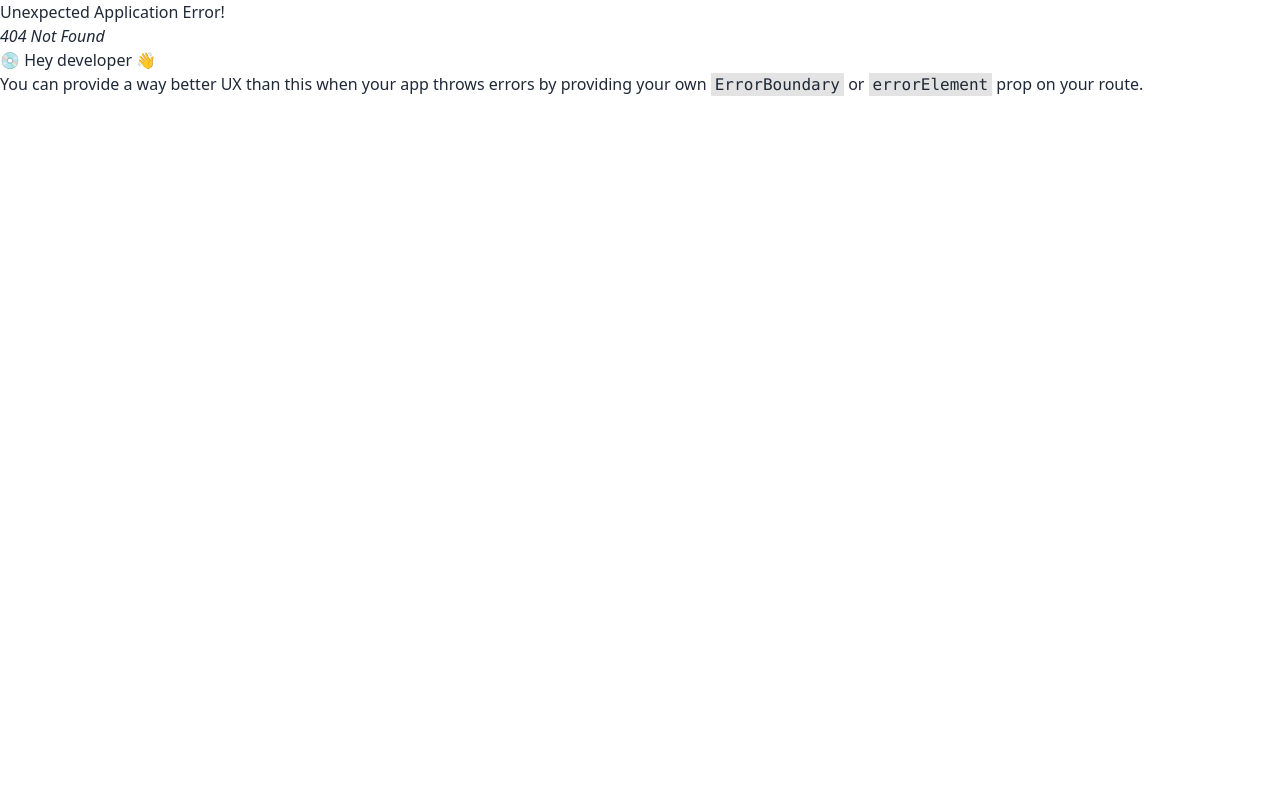
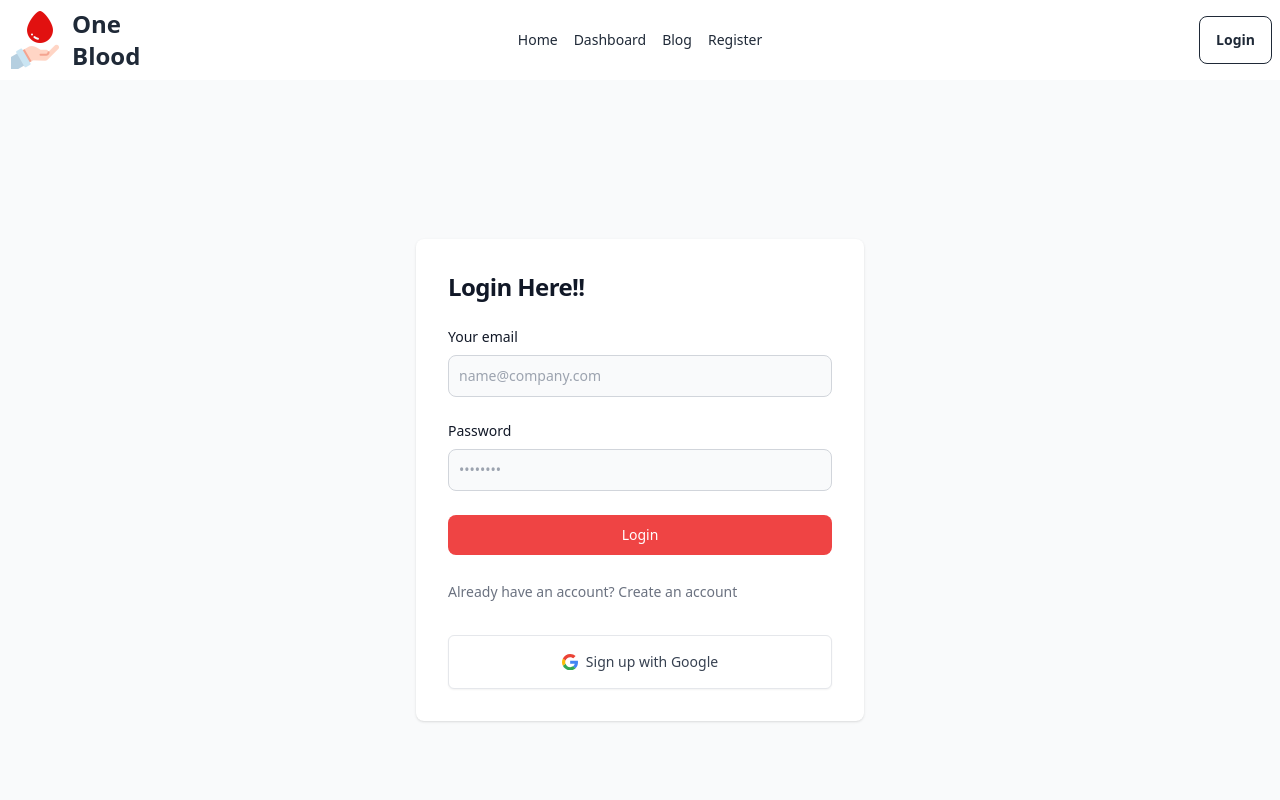
Before and after one commit to shorif2/blood-donation-application-client, a React (Vite) app: page /login in a window 1280 px wide. Before the commit this address had no page. Shown: the top 800 px of the page. Built offline with nearby package versions, Linux system fonts and the light colour scheme.

Commit message:
login setup and toast added

```diff
--- a/package.json
+++ b/package.json
@@ -15,6 +15,7 @@
     "pure-react-carousel": "^1.30.1",
     "react": "^18.2.0",
     "react-dom": "^18.2.0",
+    "react-hot-toast": "^2.4.1",
     "react-responsive-carousel": "^3.2.23",
     "react-router-dom": "^6.20.0",
     "react-slick": "^0.29.0",
--- a/src/components/Footer/Footer.jsx
+++ b/src/components/Footer/Footer.jsx
@@ -8,7 +8,10 @@ const Footer = () => {
 
 
             <div className="flex justify-between pt-10">
+                <div className="flex flex-col justify-center items-center">
                 <img className="w-12" src="/public/blood.png" alt="" />
+                <h2 className="text-white">OneBlood</h2>
+                </div>
                 <div className="flex gap-10 items-center">
                     <p className="text-white text-xl">
                     Ready to get started?
--- a/src/components/Navbar/Navbar.jsx
+++ b/src/components/Navbar/Navbar.jsx
@@ -1,3 +1,4 @@
+import { Link } from "react-router-dom";
 import Container from "../Shared/Container";
 
 
@@ -22,14 +23,15 @@ const Navbar = () => {
             </div>
             <div className="navbar-center hidden lg:flex">
                 <ul className="menu menu-horizontal gap-4">
-                    <li>Home</li>
+                <Link to='/'>Home</Link>
+
                     <li>Dashboard</li>
                     <li>Blog</li>
                     <li>Register</li>
                 </ul>
             </div>
             <div className="navbar-end">
-                <a className="btn">Login</a>
+                <Link to='/login' className="btn btn-outline" >Login</Link>
             </div>
         </div>
         </Container>
--- a/src/main.jsx
+++ b/src/main.jsx
@@ -4,9 +4,11 @@ import ReactDOM from 'react-dom/client'
 import './index.css'
 import { RouterProvider } from 'react-router-dom'
 import router from './router/Router'
+import { Toaster } from 'react-hot-toast'
 
 ReactDOM.createRoot(document.getElementById('root')).render(
   <React.StrictMode>
     <RouterProvider router={router} />
+    <Toaster />
   </React.StrictMode>,
 )
--- /dev/null
+++ b/src/pages/Home/Featured/Featured.jsx
@@ -0,0 +1,11 @@
+
+
+const Featured = () => {
+    return (
+        <div className="h-[600px] flex justify-center items-center">
+            <h2 className="text-3xl font-bold">this is featured section</h2>
+        </div>
+    );
+};
+
+export default Featured;
--- a/src/pages/Home/Home.jsx
+++ b/src/pages/Home/Home.jsx
@@ -1,5 +1,6 @@
 import Banner from "./Banner/Banner";
 import ContactUs from "./ContactUs/ContactUs";
+import Featured from "./Featured/Featured";
 
 
 
@@ -7,7 +8,9 @@ const Home = () => {
     return (
         <div>
           <Banner></Banner>
+          <Featured></Featured>
           <ContactUs></ContactUs>
+
         </div>
     );
 };
--- /dev/null
+++ b/src/pages/Login/Login.jsx
@@ -0,0 +1,88 @@
+import toast from "react-hot-toast";
+import { NavLink, useLocation, useNavigate } from "react-router-dom";
+
+
+const Login = () => {
+
+//     const {login, googleSingIn} = useContext(AuthContext)
+//     const location = useLocation()
+// const navigate = useNavigate()
+
+//     const handleSignIn =(e) =>{
+//         e.preventDefault()
+//         const email = e.target.email.value;
+//         const password = e.target.password.value;
+//         login(email, password)
+//         .then(()=>{
+//             toast.success('Login Successful !')
+//             navigate(location?.state ? location.state: '/' );
+//         })
+//         .catch((error)=>{
+//             console.log(error.message);
+//             toast.error(`${error.message}`)
+//         })
+
+//     }
+
+//     const googleSignUp =()=>{
+//         googleSingIn()
+//         .then(()=>{
+//             toast.success('Login Successful')
+//             navigate(location?.state ? location.state: '/' );
+
+//         })
+//         .then((error)=>{
+//             toast.error(`${error.massage}`)
+//         })
+ //   }
+    return (
+        <div>
+
+            <section className="bg-gray-50 dark:bg-gray-900">
+  <div className="flex flex-col items-center justify-center px-6 py-8 mx-auto md:h-screen lg:py-0">
+      <div className="w-full bg-white rounded-lg shadow dark:border md:mt-0 sm:max-w-md xl:p-0 dark:bg-gray-800 dark:border-gray-700">
+          <div className="p-6 space-y-4 md:space-y-6 sm:p-8">
+              <h1 className="text-xl font-bold leading-tight tracking-tight text-gray-900 md:text-2xl dark:text-white">
+                  Login Here!!
+              </h1>
+              <form  className="space-y-4 md:space-y-6" action="#">
+                  <div>
+                      <label  className="block mb-2 text-sm font-medium text-gray-900 dark:text-white">Your email</label>
+                      <input type="email" name="email"className="bg-gray-50 border border-gray-300 text-gray-900 sm:text-sm rounded-lg focus:ring-primary-600 focus:border-primary-600 block w-full p-2.5 dark:bg-gray-700 dark:border-gray-600 dark:placeholder-gray-400 dark:text-white dark:focus:ring-blue-500 dark:focus:border-blue-500" placeholder="name@company.com" required=""/>
+                  </div>
+                  <div>
+                      <label  className="block mb-2 text-sm font-medium text-gray-900 dark:text-white">Password</label>
+                      <input type="password" name="password"placeholder="••••••••" className="bg-gray-50 border border-gray-300 text-gray-900 sm:text-sm rounded-lg focus:ring-primary-600 focus:border-primary-600 block w-full p-2.5 dark:bg-gray-700 dark:border-gray-600 dark:placeholder-gray-400 dark:text-white dark:focus:ring-blue-500 dark:focus:border-blue-500" required=""/>
+                  </div>
+
+                  <button type="submit" className="w-full bg-red-500 text-white font-medium rounded-lg text-sm px-5 py-2.5 text-center ">Login</button>
+
+
+              </form>
+              <div className="">
+              <NavLink to='/sign-up' className="text-sm font-light text-gray-500 dark:text-gray-400">
+                      Already have an account? <span href="#" className="font-medium text-primary-600 hover:underline dark:text-primary-500">Create an account</span>
+                  </NavLink>
+              </div>
+              <div>
+              <div className="mt-8 grid">
+        <button  className=" px-4 inline-flex justify-center items-center gap-2 rounded-md border font-medium bg-white text-gray-700 shadow-sm align-middle hover:bg-gray-50 focus:outline-none focus:ring-2 focus:ring-offset-2 focus:ring-offset-white focus:ring-blue-600 transition-all text-sm sm:p-4 dark:bg-slate-900 dark:hover:bg-slate-800 dark:border-gray-700 dark:text-gray-400 dark:hover:text-white dark:focus:ring-offset-gray-800">
+          <svg className="w-4 h-auto" width="46" height="47" viewBox="0 0 46 47" fill="none">
+            <path d="M46 24.0287C46 22.09 45.8533 20.68 45.5013 19.2112H23.4694V27.9356H36.4069C36.1429 30.1094 34.7347 33.37 31.5957 35.5731L31.5663 35.8669L38.5191 41.2719L38.9885 41.3306C43.4477 37.2181 46 31.1669 46 24.0287Z" fill="#4285F4"/>
+            <path d="M23.4694 47C29.8061 47 35.1161 44.9144 39.0179 41.3012L31.625 35.5437C29.6301 36.9244 26.9898 37.8937 23.4987 37.8937C17.2793 37.8937 12.0281 33.7812 10.1505 28.1412L9.88649 28.1706L2.61097 33.7812L2.52296 34.0456C6.36608 41.7125 14.287 47 23.4694 47Z" fill="#34A853"/>
+            <path d="M10.1212 28.1413C9.62245 26.6725 9.32908 25.1156 9.32908 23.5C9.32908 21.8844 9.62245 20.3275 10.0918 18.8588V18.5356L2.75765 12.8369L2.52296 12.9544C0.909439 16.1269 0 19.7106 0 23.5C0 27.2894 0.909439 30.8731 2.49362 34.0456L10.1212 28.1413Z" fill="#FBBC05"/>
+            <path d="M23.4694 9.07688C27.8699 9.07688 30.8622 10.9863 32.5344 12.5725L39.1645 6.11C35.0867 2.32063 29.8061 0 23.4694 0C14.287 0 6.36607 5.2875 2.49362 12.9544L10.0918 18.8588C11.9987 13.1894 17.25 9.07688 23.4694 9.07688Z" fill="#EB4335"/>
+          </svg>
+          Sign up with Google
+        </button>
+      </div>
+              </div>
+          </div>
+      </div>
+  </div>
+</section>
+        </div>
+    );
+};
+
+export default Login;
--- a/src/router/Router.jsx
+++ b/src/router/Router.jsx
@@ -3,6 +3,7 @@ import {
   } from "react-router-dom";
 import MainLayout from "../layout/MainLayout";
 import Home from "../pages/Home/Home";
+import Login from "../pages/Login/Login";
 
 
   const router = createBrowserRouter([
@@ -14,6 +15,10 @@ import Home from "../pages/Home/Home";
             path: "/",
             element: <Home></Home>
         },
+        {
+          path: "/login",
+          element: <Login></Login>
+        }
       ]
     },
   ]);
```
Also changed, not shown: 1 other file (tests, documents, lock files or other folders).
